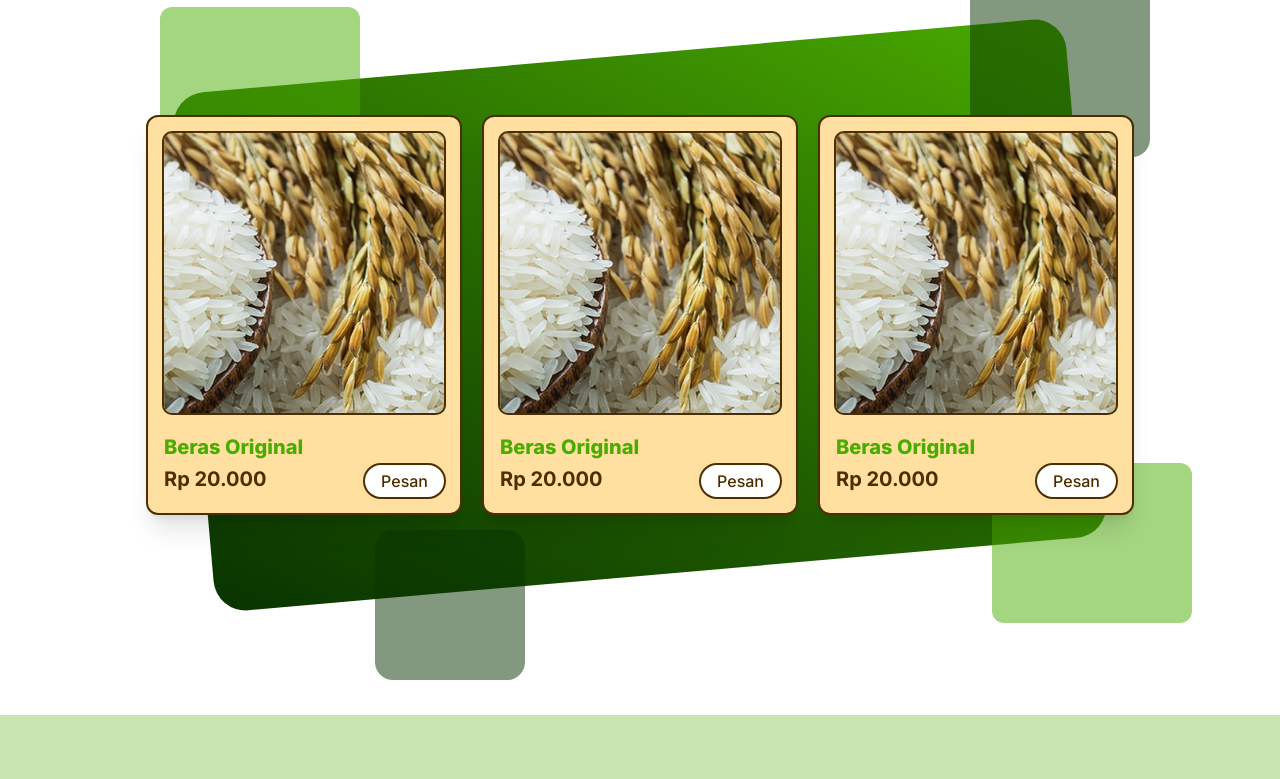
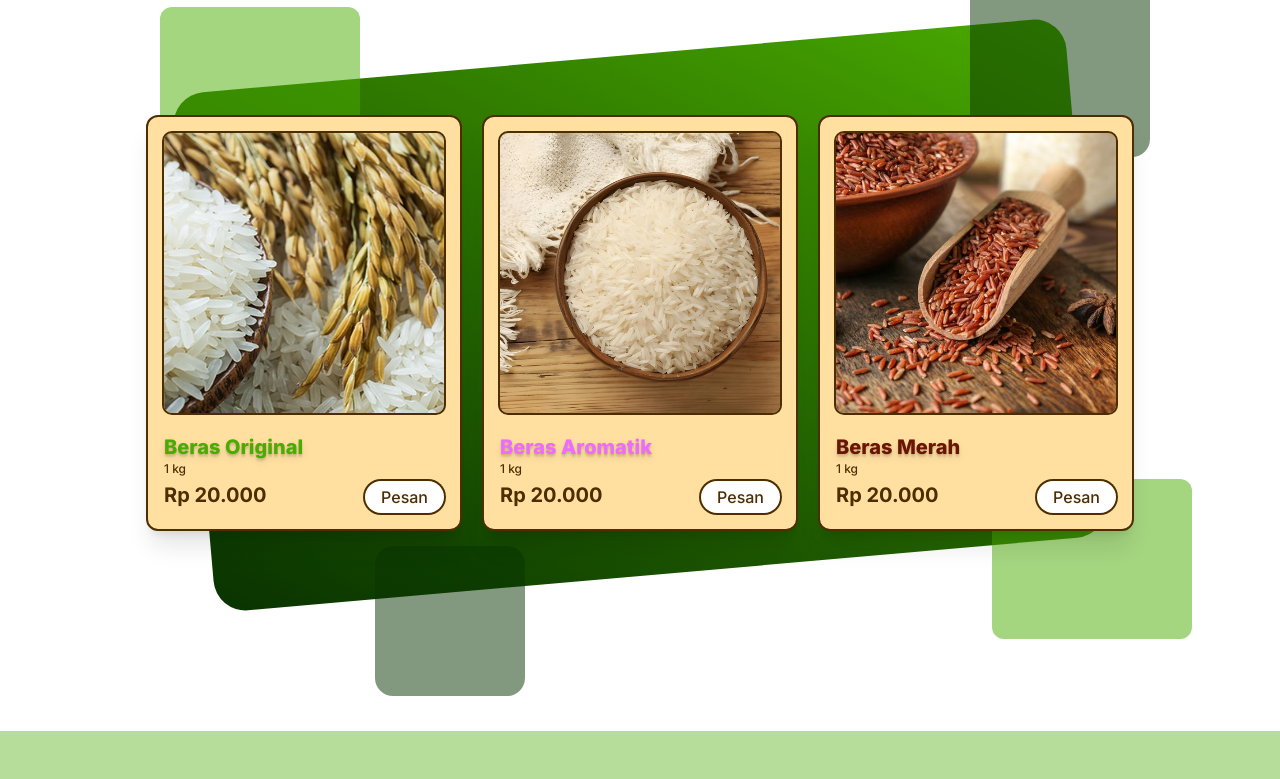
Before and after one commit to abusalakbunladin/Aplikasi-Rejonik-Sumberejo-Organik-, a React (Vite) app in the folder Frontend/: page / in a window 1280 px wide. Shown: the part 861-1640 px from the top of the page. Built offline with nearby package versions, Linux system fonts and the light colour scheme.

Commit message:
Update Product Section

```diff
--- a/Frontend/src/App.jsx
+++ b/Frontend/src/App.jsx
@@ -10,6 +10,7 @@ export default function App() {
   )
 }
 
+// Hero //
 function Hero() {
   return (
     <div className='hero'>
@@ -69,7 +70,9 @@ function Hero() {
     </div>
   )
 }
+// Hero //
 
+// Product //
 function Product() {
   const [isScrolled, setIsScrolled] = useState(false)
 
@@ -141,7 +144,8 @@ function Product() {
               <div id='pro1' className={`${proCard} ${!isScrolled ? 'lg:-rotate-5 lg:translate-x-20' : ''}`} >
                 <img src="/product/beras.jpg" alt="Beras Original" className='w-full h-60 lg:w-56 lg:h-56 xl:w-70 xl:h-70 object-cover rounded-lg outline-accentThrd outline-2 mb-5 select-none' />
 
-                <h3 className='font-extrabold text-xl text-side mb-1'>Beras Original</h3>
+                <h3 className='font-extrabold text-xl text-side text-shadow-lg'>Beras Original</h3>
+                <p className='font-medium text-xs text-accentThrd mb-1'>1 kg</p>
 
                 <div className="flex justify-between">
                   <p className='font-bold text-accentThrd text-xl'>Rp 20.000</p>
@@ -156,10 +160,11 @@ function Product() {
                 </div>
               </div>
 
-              <div id='pro1' className={`${proCard} ${!isScrolled ? 'lg:-translate-y-3' : ''}`} >
-                <img src="/product/beras.jpg" alt="Beras Original" className='w-full h-60 lg:w-56 lg:h-56 xl:w-70 xl:h-70 object-cover rounded-lg outline-accentThrd outline-2 mb-5 select-none' />
+              <div id='pro2' className={`${proCard} ${!isScrolled ? 'lg:-translate-y-3' : ''}`} >
+                <img src="/product/beras-aromatik.jpg" alt="Beras Aromatik" className='w-full h-60 lg:w-56 lg:h-56 xl:w-70 xl:h-70 object-cover rounded-lg outline-accentThrd outline-2 mb-5 select-none' />
 
-                <h3 className='font-extrabold text-xl text-side mb-1'>Beras Original</h3>
+                <h3 className='font-extrabold text-xl text-fuchsia-400 text-shadow-lg'>Beras Aromatik</h3>
+                <p className='font-medium text-xs text-accentThrd mb-1'>1 kg</p>
 
                 <div className="flex justify-between">
                   <p className='font-bold text-accentThrd text-xl'>Rp 20.000</p>
@@ -174,10 +179,11 @@ function Product() {
                 </div>
               </div>
 
-              <div id='pro1' className={`${proCard} ${!isScrolled ? 'lg:rotate-5 lg:-translate-x-20' : ''}`} >
-                <img src="/product/beras.jpg" alt="Beras Original" className='w-full h-60 lg:w-56 lg:h-56 xl:w-70 xl:h-70 object-cover rounded-lg outline-accentThrd outline-2 mb-5 select-none' />
+              <div id='pro3' className={`${proCard} ${!isScrolled ? 'lg:rotate-5 lg:-translate-x-20' : ''}`} >
+                <img src="/product/beras-merah.jpg" alt="Beras Merah" className='w-full h-60 lg:w-56 lg:h-56 xl:w-70 xl:h-70 object-cover rounded-lg outline-accentThrd outline-2 mb-5 select-none' />
 
-                <h3 className='font-extrabold text-xl text-side mb-1'>Beras Original</h3>
+                <h3 className='font-extrabold text-xl text-[#691500] text-shadow-lg'>Beras Merah</h3>
+                <p className='font-medium text-xs text-accentThrd mb-1'>1 kg</p>
 
                 <div className="flex justify-between">
                   <p className='font-bold text-accentThrd text-xl'>Rp 20.000</p>
@@ -204,12 +210,20 @@ function Product() {
     </div>
   )
 }
+// Product //
 
+// Advantages //
 function Advantages() {
   return (
     <div className="advantages">
-      <section id="keunggulan" className="pt-36 pb-32 bg-side/30" />
+      <section id="keunggulan" className="pt-36 pb-32 bg-side/40">
+        <div className="container mx-auto">
+          <div className="w-full px-4">
 
+          </div>
+        </div>
+      </section>
     </div>
   )
 }
+// Advantages //
```
Also changed, not shown: Frontend/public/product/beras-aromatik.jpg (added), Frontend/public/product/beras-merah.jpg (added).
